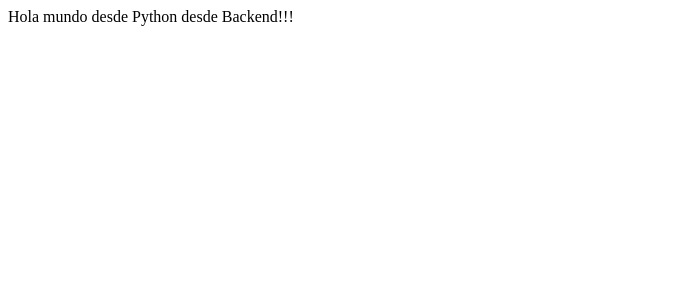
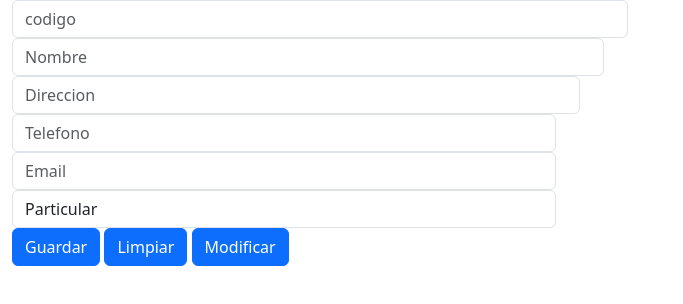
Before and after one commit to RamaelCordova/PrograIII-Semi-2026, a plain HTML site: page index.html in a window 1280 px wide. Shown: the whole page, without its empty margins (0-683 px from the left). Drawn offline with nearby package versions, Linux system fonts and the light colour scheme.

```diff
--- a/index.html
+++ b/index.html
@@ -4,12 +4,73 @@
 <head>
     <meta charset="UTF-8">
     <meta name="viewport" content="width=device-width, initial-scale=1.0">
-    <title>Python como Backend</title>
+    <title>Sistema de impuestos a las actividades economicas</title>
+    <link rel="stylesheet" href="https://cdn.jsdelivr.net/npm/bootstrap@5.3.9/dist/css/bootstrap.min.css">
 </head>
 
 <body>
-    Hola mundo desde Python desde Backend!!!
+
+    <div class="container-fluid">
+        <div class="row">
+            <div class="col-6">
+                <div class="container-center">
+                    <div class="row">
+                        <div class="col">
+                            <input placeholder="codigo" name="txtCodigoCliente" id="txtCodigoCliente"
+                                class="form-control" type="text">
+
+                        </div>
+                        <div class="row">
+                            <div class="col">
+                                <input placeholder="Nombre" name="txtNombreCliente" id="txtNombreCliente"
+                                    class="form-control" type="text">
+
+                            </div>
+                            <div class="row">
+                                <div class="col">
+                                    <input placeholder="Direccion" name="txtDireccionCliente" id="txtDireccionCliente"
+                                        class="form-control" type="text">
+
+                                </div>
+                                <div class="row">
+                                    <div class="col">
+                                        <input placeholder="Telefono" name="txtTelefonoCliente" id="txtTelefonoCliente"
+                                            class="form-control" type="text">
+
+                                    </div>
+
+                                </div>
+                                <div class="row">
+                                    <div class="col">
+                                        <input placeholder="Email" name="txtEmailCliente" id="txtEmailCliente"
+                                            class="form-control" type="text">
+
+                                    </div>
+
+                                </div>
+                                <div class="row">
+                                    <div class="col">
+                                        <select class="form-control" name="cboTipoPersona" id="cboTipoPersona">
+                                            <option value="particular">Particular</option>
+                                            <option value="empresa">Empresa</option>
+
+                                        </select>
+
+                                    </div>
+                                </div>
+                                <div class="row">
+                                    <div class="col">
+                                        <input type="button" value="Guardar" class="btn btn-primary">
+                                        <input type="button" value="Limpiar" class="btn btn-primary">
+                                        <input type="button" value="Modificar" class="btn btn-primary">
+
+                                    </div>
+                                </div>
+                            </div>
 
 </body>
+<script>
+
+</script>
 
 </html>
```
Also changed, not shown: 1 other file.
